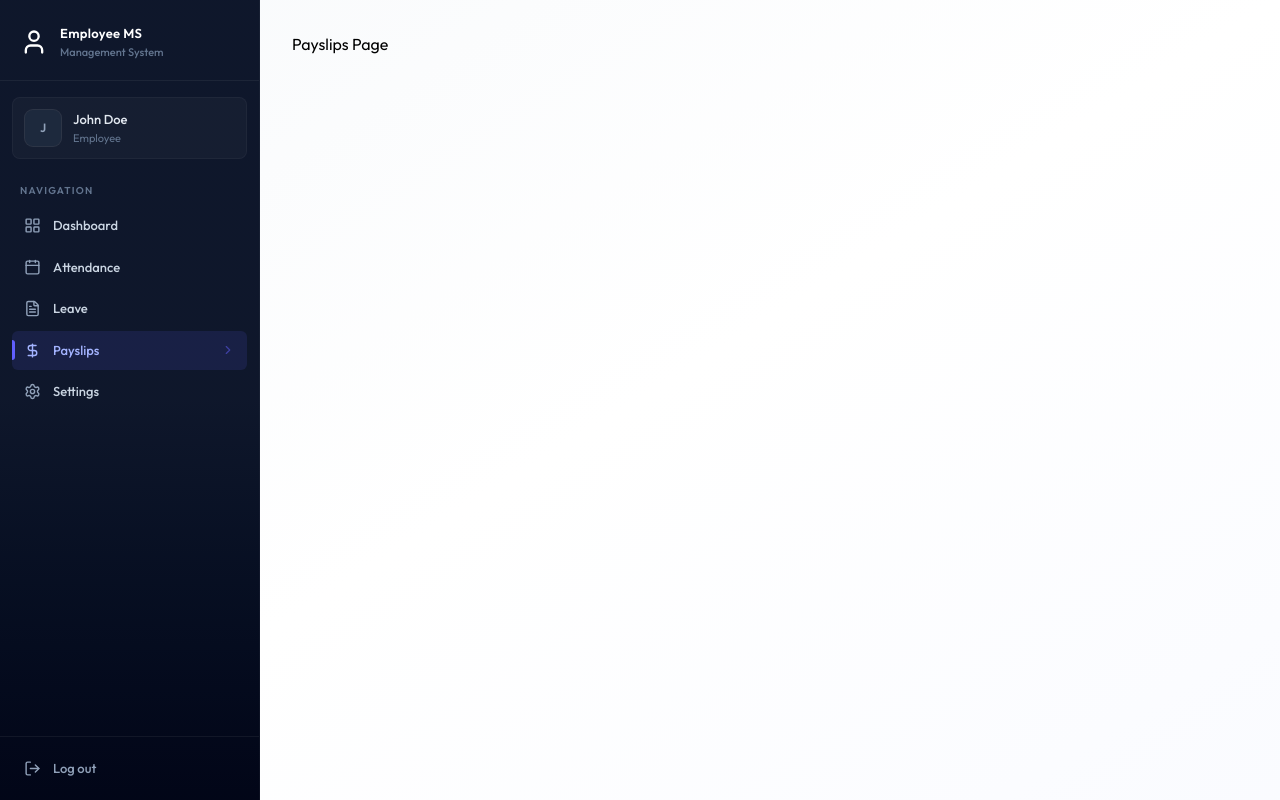
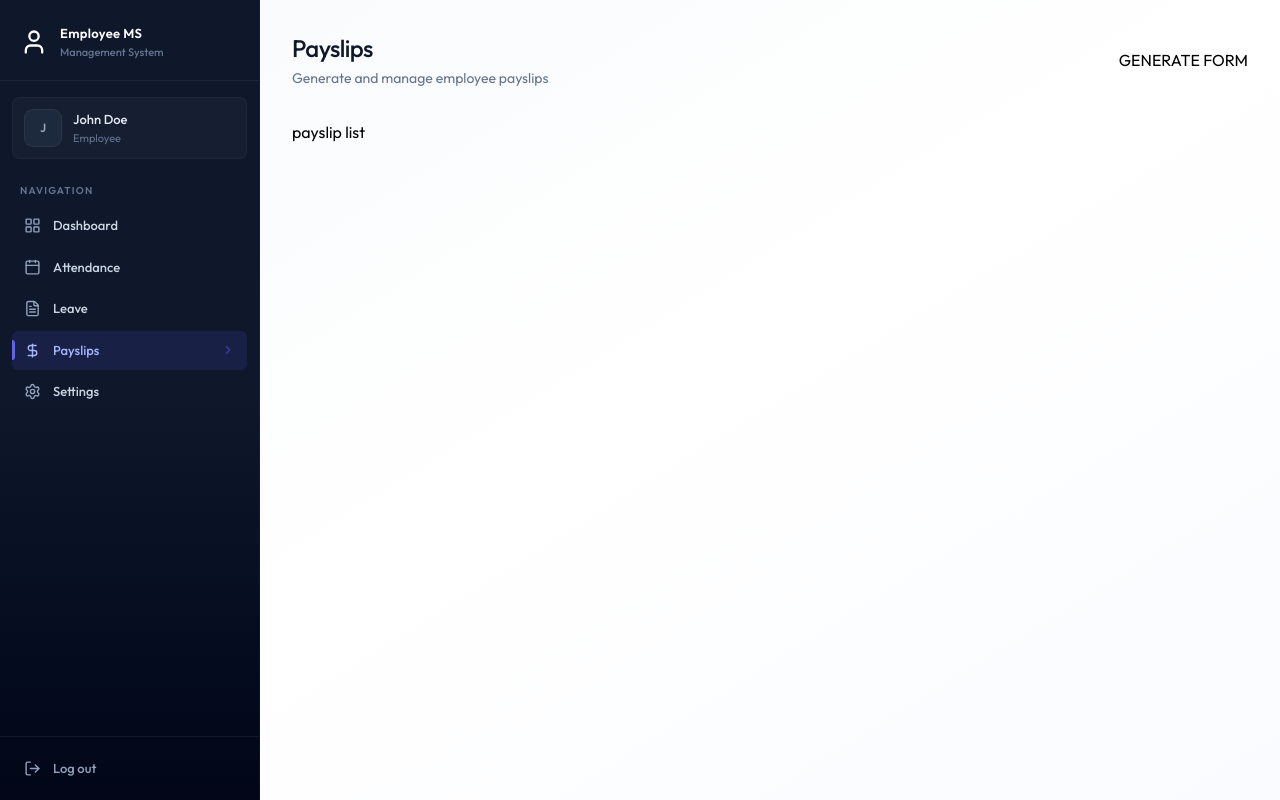
Before and after one commit to Shakithyanshaw/FULLSTACK-Employee-Management-System, a React (Vite) app in the folder client/: page /payslips in a window 1280 px wide. Built offline with nearby package versions, Linux system fonts and the light colour scheme.

Commit message:
feat: implement payslip page

```diff
--- a/client/src/pages/Payslips.jsx
+++ b/client/src/pages/Payslips.jsx
@@ -1,7 +1,44 @@
+import { useCallback, useEffect, useState } from 'react';
+import { dummyEmployeeData, dummyPayslipData } from '../assets/assets';
+import Loading from '../components/Loading';
+
 const Payslips = () => {
+  const [payslips, setPayslips] = useState([]);
+  const [employees, setEmployees] = useState([]);
+  const [loading, setLoading] = useState(true);
+  const isAdmin = true;
+
+  const fetchPayslips = useCallback(async () => {
+    setPayslips(dummyPayslipData);
+    setTimeout(() => {
+      setLoading(false);
+    }, 1000);
+  }, []);
+
+  useEffect(() => {
+    fetchPayslips();
+  }, [fetchPayslips]);
+
+  useEffect(() => {
+    if (isAdmin) setEmployees(dummyEmployeeData);
+  }, [isAdmin]);
+
+  if (loading) return <Loading />;
+
   return (
-    <div>
-      <h1>Payslips Page</h1>
+    <div className="animate-fade-in">
+      <div className="flex flex-col sm:flex-row justify-between items-start sm:items-center gap-4 mb-8">
+        <div>
+          <h1 className="page-title">Payslips</h1>
+          <p className="page-subtitle">
+            {isAdmin
+              ? 'Generate and manage employee payslips'
+              : 'Your payslip history'}
+          </p>
+        </div>
+        {isAdmin && <p>GENERATE FORM</p>}
+      </div>
+      <p>payslip list</p>
     </div>
   );
 };
```
